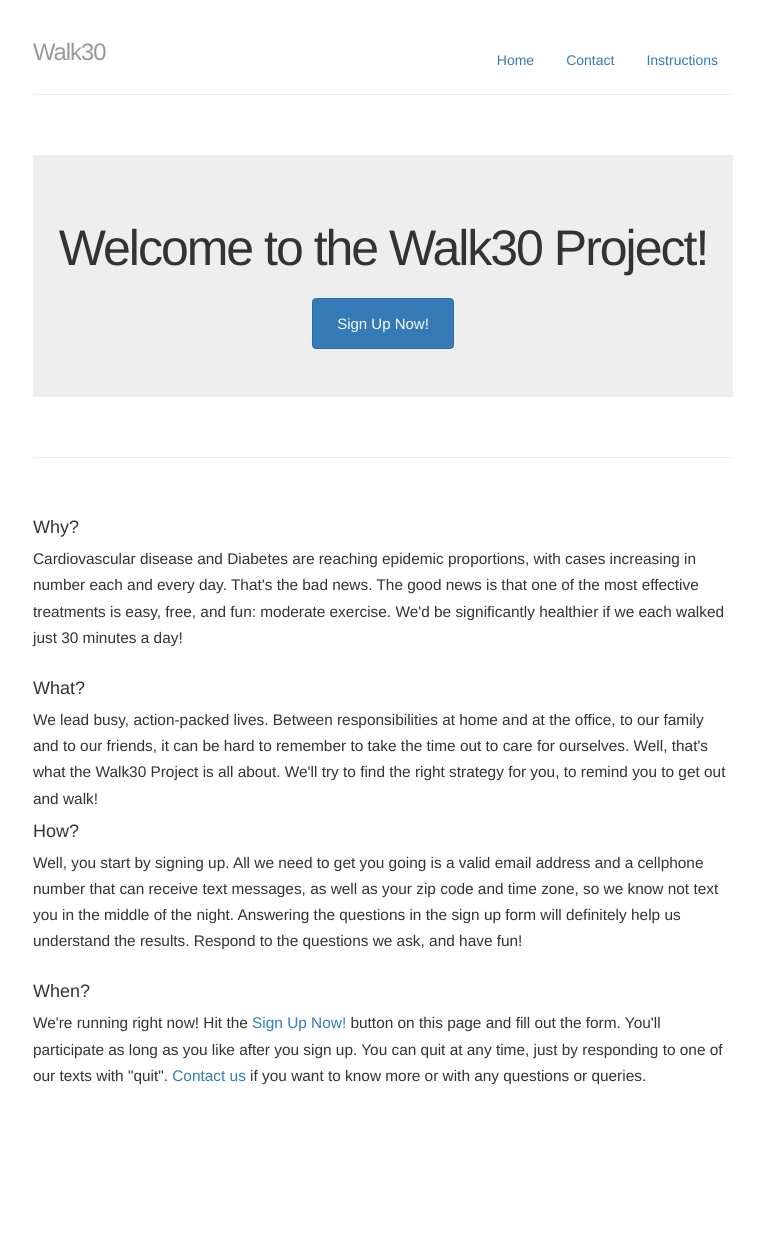
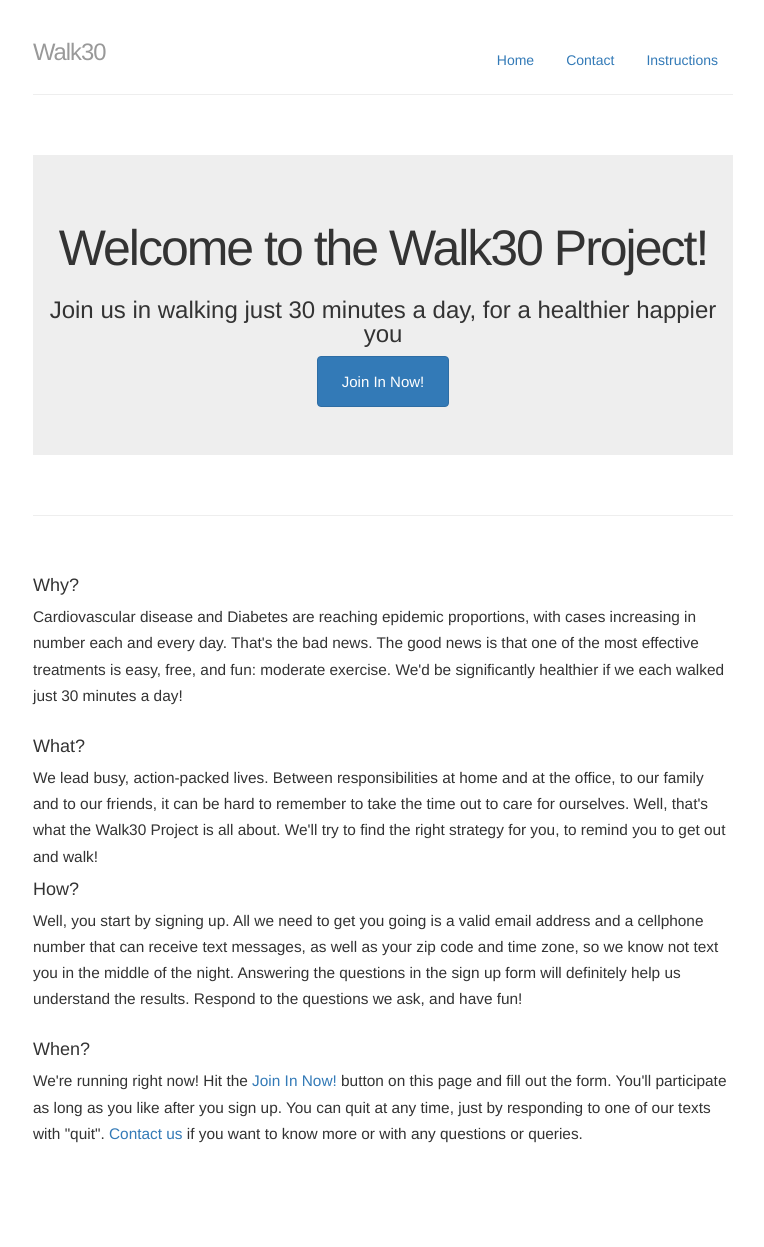
Before and after one commit to ianblu1/walk30Experiment, a Rails app: page / in a window 1280 px wide. Shown: the whole page, without its empty margins (257-1021 px from the left). Before the commit the page ends 1085 px from the top, so only its background shows below. Run offline with Rails 7, Linux system fonts and the light colour scheme; style sheets or scripts are compiled from the project's sources; parts of the project's set-up code (start-up, migrations or seed data) failed here and were passed over; some libraries are stand-ins or nearby versions.

Commit message:
modifying copy on home page again

```diff
--- a/app/views/static_pages/home.html.haml
+++ b/app/views/static_pages/home.html.haml
@@ -2,7 +2,8 @@
 .container-narrow
 	.jumbotron.hero-unit
 		%h1 Welcome to the Walk30 Project!
-		= link_to "Sign Up Now!", signup_path, class: "btn btn-large btn-primary"
+		%h3 Join us in walking just 30 minutes a day, for a healthier happier you
+		= link_to "Join In Now!", signup_path, class: "btn btn-large btn-primary"
 
 	%hr
 
@@ -36,7 +37,7 @@
 			%h4 When?
 			%p
 				We're running right now! Hit the
-				=link_to "Sign Up Now!", signup_path
+				=link_to "Join In Now!", signup_path
 				button on this page and fill out
 				the form. You'll participate as long as you like after you sign up.
 				You can quit at any time, just by responding to one of our texts with
```
